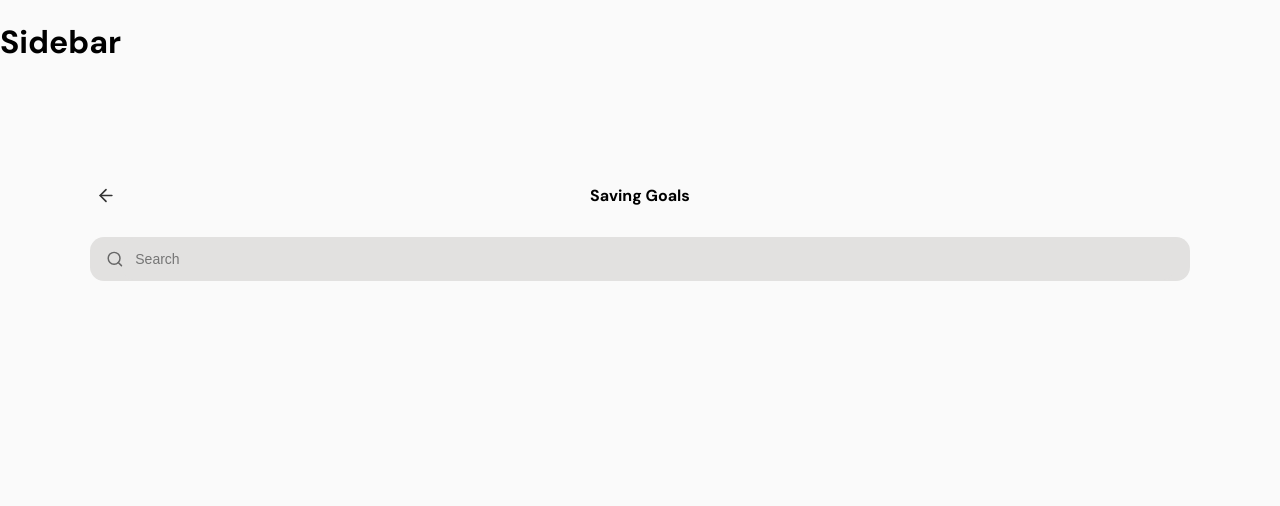
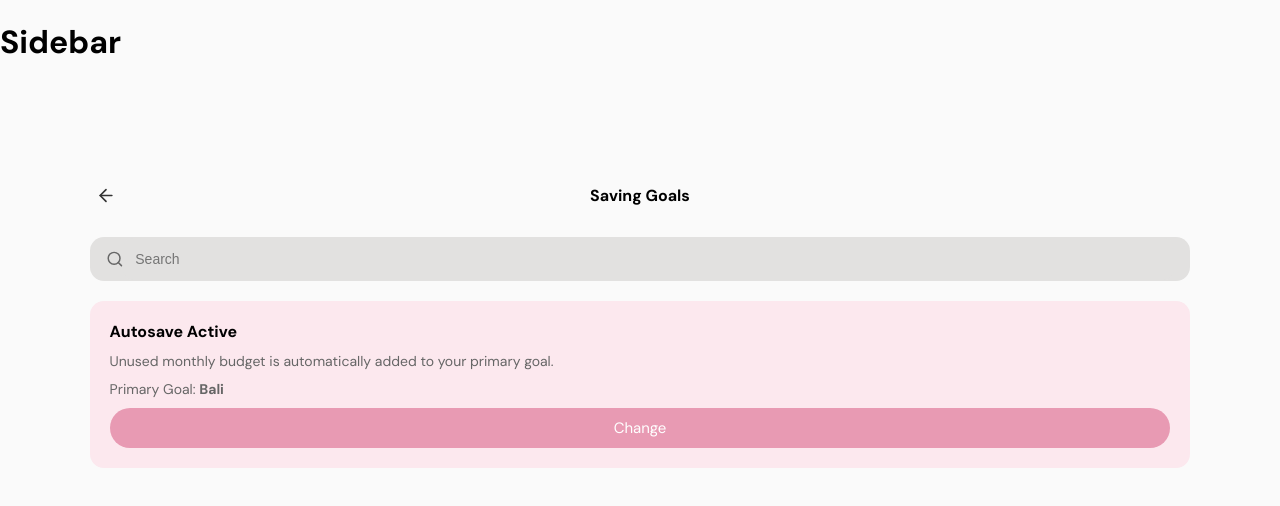
Before and after one commit to mirelalexy/blossom, a React (Vite) app in the folder frontend/: page /goals in a window 1280 px wide. Shown: the top 506 px of the page. Built offline with nearby package versions, Linux system fonts and the light colour scheme.

Commit message:
feat(goals): add reusable AutosaveCard component in goals page

```diff
--- /dev/null
+++ b/frontend/src/components/goals/AutosaveCard.jsx
@@ -0,0 +1,21 @@
+import Button from "../ui/Button"
+
+import "../../styles/components/AutosaveCard.css"
+
+function AutosaveCard({ autosaveActive, primaryGoal }) {
+    return (
+        <div className="autosave-card">
+            <h3>{autosaveActive ? "Autosave Active" : "Autosave Disabled"}</h3>
+
+            <p>{autosaveActive ? "Unused monthly budget is automatically added to your primary goal." : "Autosave is currently turned off."}</p>
+
+            {autosaveActive && (
+                <p>Primary Goal: <strong>{primaryGoal}</strong></p>
+            )}
+
+            <Button>{autosaveActive ? "Change" : "Enable"}</Button>
+        </div>
+    )
+}
+
+export default AutosaveCard
--- a/frontend/src/pages/Goals.jsx
+++ b/frontend/src/pages/Goals.jsx
@@ -1,3 +1,4 @@
+import AutosaveCard from "../components/goals/AutosaveCard"
 import Button from "../components/ui/Button"
 import PageHeader from "../components/ui/PageHeader"
 import SearchBar from "../components/ui/SearchBar"
@@ -11,6 +12,8 @@ function Goals() {
                 <PageHeader title="Saving Goals"></PageHeader>
 
                 <SearchBar className="search-bar-icon"/>
+
+                <AutosaveCard autosaveActive={true} primaryGoal="Bali"/>
             </div>
         </div>
     )
--- /dev/null
+++ b/frontend/src/styles/components/AutosaveCard.css
@@ -0,0 +1,19 @@
+.autosave-card {
+    background-color: var(--bg-secondary);
+    border-radius: 14px;
+    display: flex;
+    flex-direction: column;
+    gap: 10px;
+    padding: 20px;
+
+}
+
+.autosave-card h3 {
+    font-size: 16px;
+    margin: 0;
+}
+
+.autosave-card p {
+    font-size: 14px;
+    color: var(--text-secondary);
+}
```
